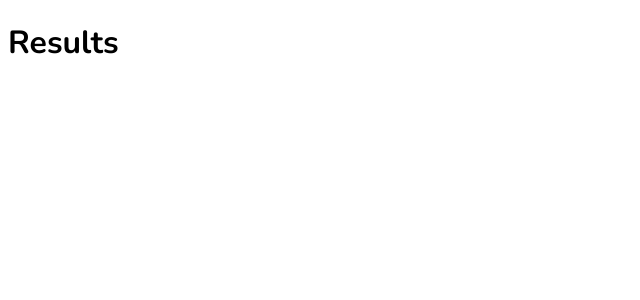
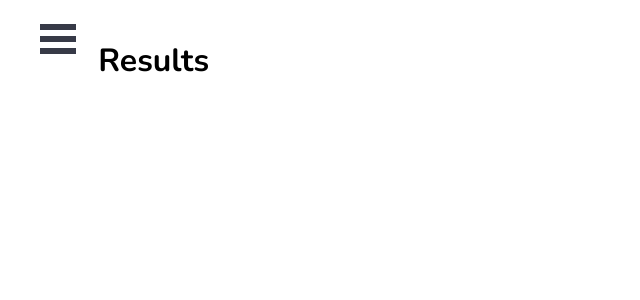
Before and after one commit to gilbertglz/Proj-3-315, a React (Create React App) app in the folder client/: page /results in a window 1280 px wide. Shown: the top 300 px of the page, without its empty margins (0-640 px from the left). Built offline with nearby package versions, Linux system fonts and the light colour scheme.

Commit message:
Implement Navigation.

```diff
--- a/client/_theme.scss
+++ b/client/_theme.scss
@@ -3,6 +3,7 @@
 
 $color-primary: #fff;
 $color-on-primary: #000;
+$color-background: #ccc;
 $color-secondary: #fff;
 $color-on-secondary: #000;
 $font: 'Nunito', sans-serif;
--- a/client/src/App.js
+++ b/client/src/App.js
@@ -3,13 +3,16 @@ import {BrowserRouter as Router, Switch, Route} from 'react-router-dom';
 import Home from './components/pages/Home/Home';
 import Results from './components/pages/Results/Results';
 import Explore from './components/pages/Explore/Explore';
-
-import './App.scss';
+import Navigation  from './components/navigation/Navigation';
+import styles from './App.module.scss';
 
 const App = () => {
+
   return (
-    <div className="App">
+    <div className={styles.App} id="outer-container">
       <Router>
+        <Navigation className={styles.nav} pageWrapId={'page-wrap'} outerContainerId={'outer-container'} />
+        <div id="page-wrap">
           <Switch>
             <Route exact path="/">
               <Home/>
@@ -21,6 +24,7 @@ const App = () => {
               <Explore/>
             </Route>
           </Switch>
+        </div>
       </Router>
     </div>
   );
--- /dev/null
+++ b/client/src/App.module.scss
@@ -0,0 +1,10 @@
+.App {
+    display: grid;
+    grid-template-columns: 1fr 13fr;
+    grid-auto-rows: minmax(3rem, auto);
+
+}
+
+.nav {
+
+}
--- a/client/src/components/pages/Home/Home.jsx
+++ b/client/src/components/pages/Home/Home.jsx
@@ -1,10 +1,13 @@
 import React from 'react';
 import Title from '../../Title/Title';
+import styles from './Home.module.scss';
+import ISSMap from '../../ISSMap/ISSMap';
 
 const Home = () => {
     return (
-        <div>
+        <div className={styles.homePage}>
             <Title>Home</Title>
+            <ISSMap markers={[{lat: 0.0, lng: 0.0}]}></ISSMap>
         </div>
     );
 }
--- a/client/src/components/pages/Home/Home.module.scss
+++ b/client/src/components/pages/Home/Home.module.scss
@@ -1,5 +1,8 @@
 @import '../../../../theme';
 
-.example {
-    color: $color-primary;
+.homePage {
+    display: grid;
+    grid-template-rows: 1fr;
+    align-items: center;
+    justify-items: center;
 }
```
Also changed, not shown: client/src/App.scss (deleted). Lines whose indentation alone changed are shown as unchanged.
